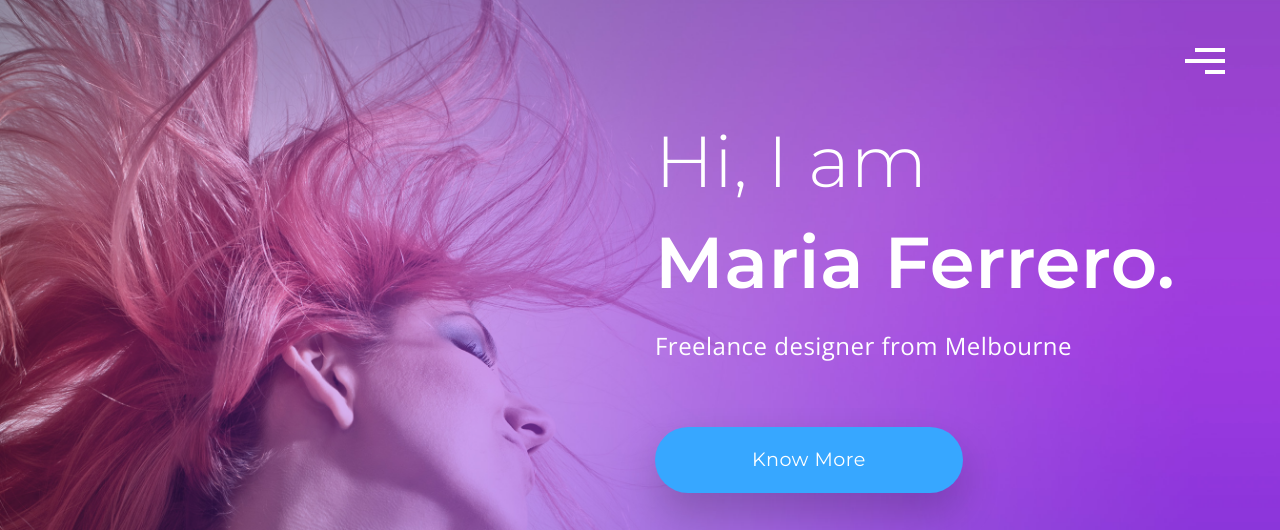
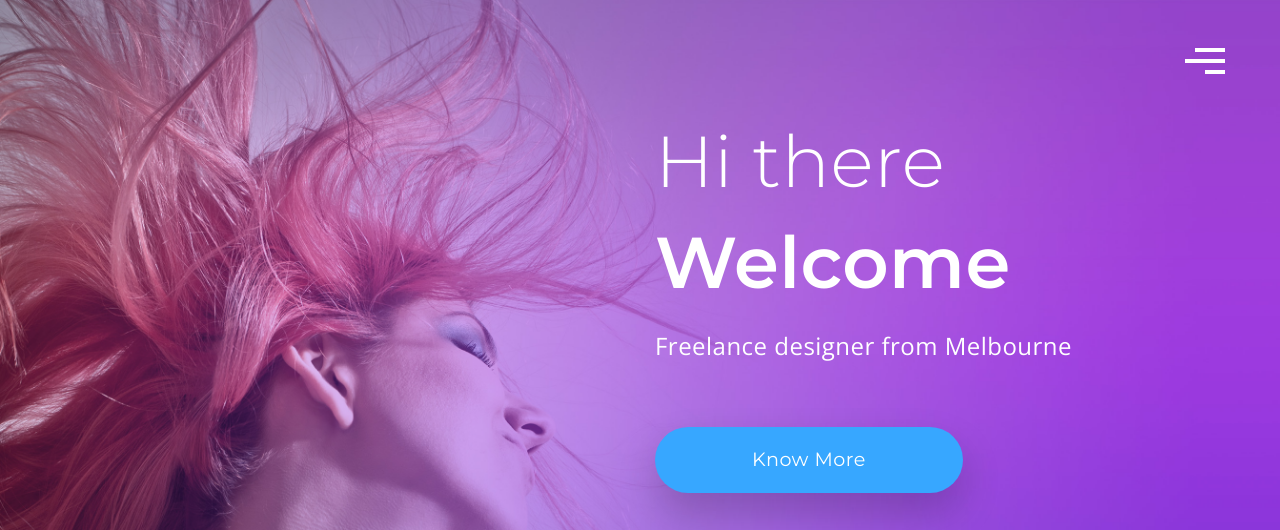
Before and after one commit to jjhstan/jjhstan.github.io, a plain HTML site: page index.html in a window 1280 px wide. Shown: the top 530 px of the page. Drawn offline with nearby package versions, Linux system fonts and the light colour scheme; a script that the page names is missing.

Commit message:
Update index.html

```diff
--- a/index.html
+++ b/index.html
@@ -50,7 +50,7 @@
               </nav>
               <!-- <a href="#" class="menu"><img src="assets/menu.png"></a> -->
               <div class="hero-text">
-                <h1><span>Hi, I am</span><br>Maria Ferrero.</h1>
+                <h1><span>Hi there</span><br>Welcome</h1>
                 <h3>Freelance designer from Melbourne</h3>
                 <a href="#" class="btn btn-lg btn-primary">Know More</a>
                 <ul class="social-links">
```
